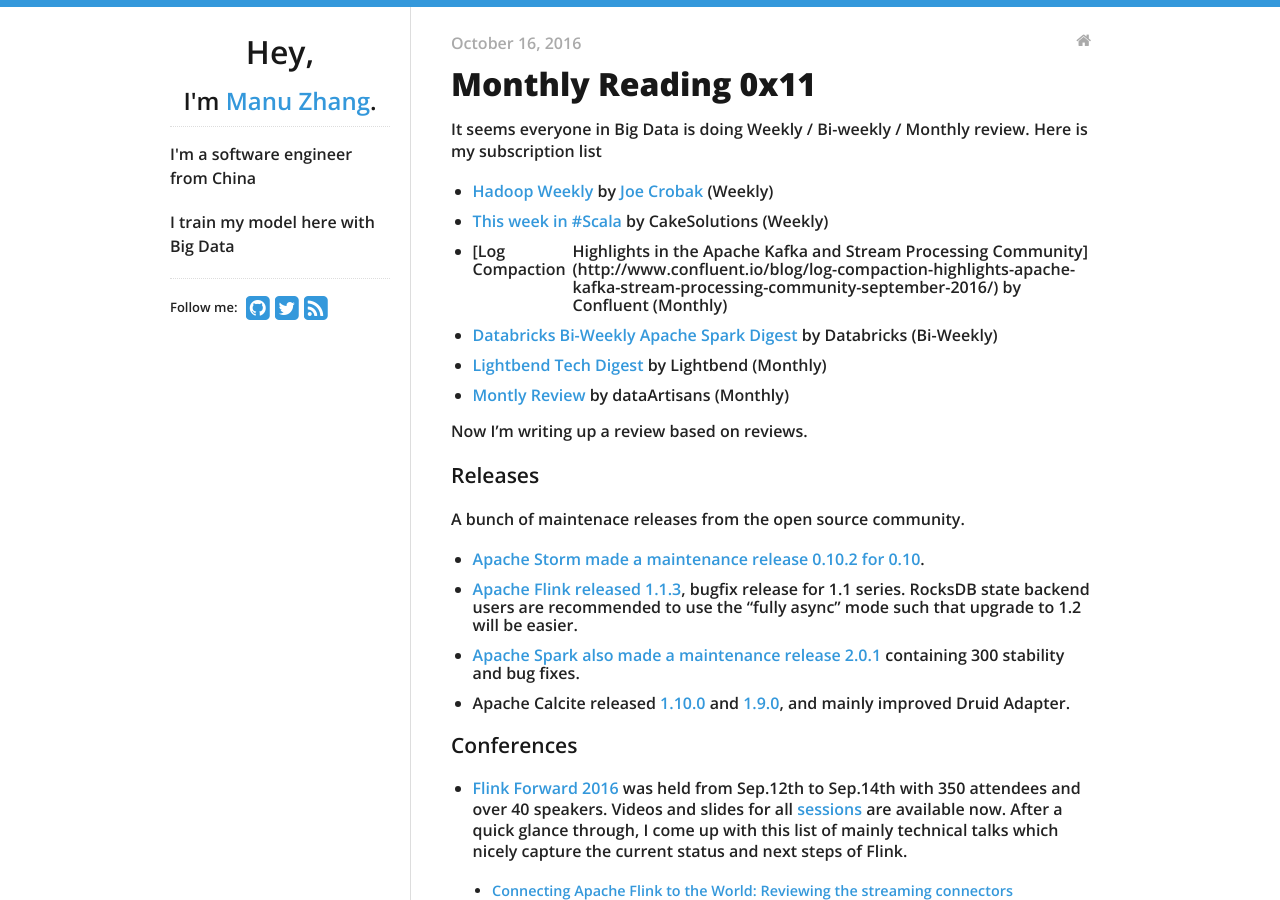
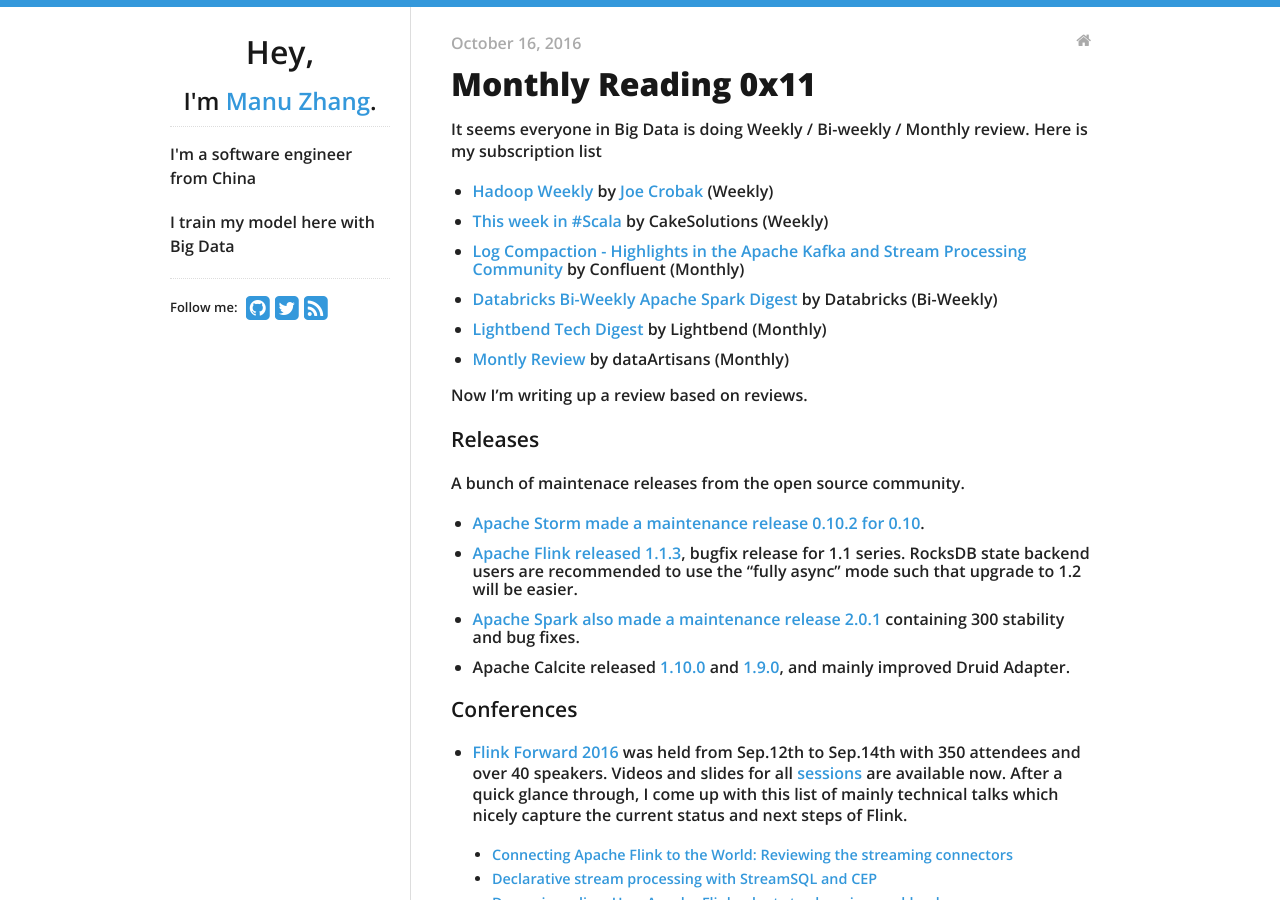
Before and after one commit to manuzhang/jekyll_blog, a Jekyll site: the page built from _posts/2016-10-16-monthly-11.md, in a window 1280 px wide and 900 px high. Built offline with Jekyll 4.4.1, drawn with Linux system fonts in a browser that asks for light colours; nearby versions of some CDN libraries; comment, search, counter and statistics services are not loaded.

Commit message:
fix format

```diff
--- a/_posts/2016-10-16-monthly-11.md
+++ b/_posts/2016-10-16-monthly-11.md
@@ -8,7 +8,7 @@
 
 * [Hadoop Weekly](https://www.hadoopweekly.com/) by [Joe Crobak](https://twitter.com/joecrobak) (Weekly)
 * [This week in #Scala](http://www.cakesolutions.net/teamblogs/this-week-in-scala-10/10/2016) by CakeSolutions (Weekly)
-* [Log Compaction | Highlights in the Apache Kafka and Stream Processing Community](http://www.confluent.io/blog/log-compaction-highlights-apache-kafka-stream-processing-community-september-2016/) by Confluent (Monthly)
+* [Log Compaction - Highlights in the Apache Kafka and Stream Processing Community](http://www.confluent.io/blog/log-compaction-highlights-apache-kafka-stream-processing-community-september-2016/) by Confluent (Monthly)
 * [Databricks Bi-Weekly Apache Spark Digest](https://databricks.com/blog/2016/10/04/databricks-bi-weekly-apache-spark-digest-10316.html) by Databricks (Bi-Weekly)
 * [Lightbend Tech Digest](https://www.lightbend.com/blog/lightbend-tech-digest-september-2016) by Lightbend (Monthly)
 * [Montly Review](http://data-artisans.com/sept-2016-in-review/) by dataArtisans (Monthly)
```
